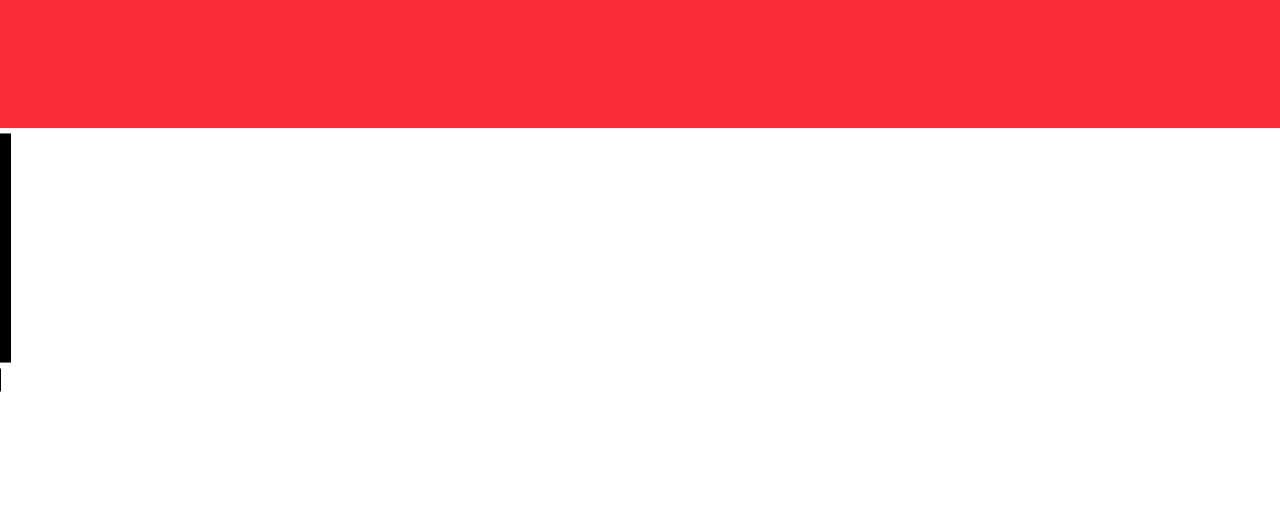
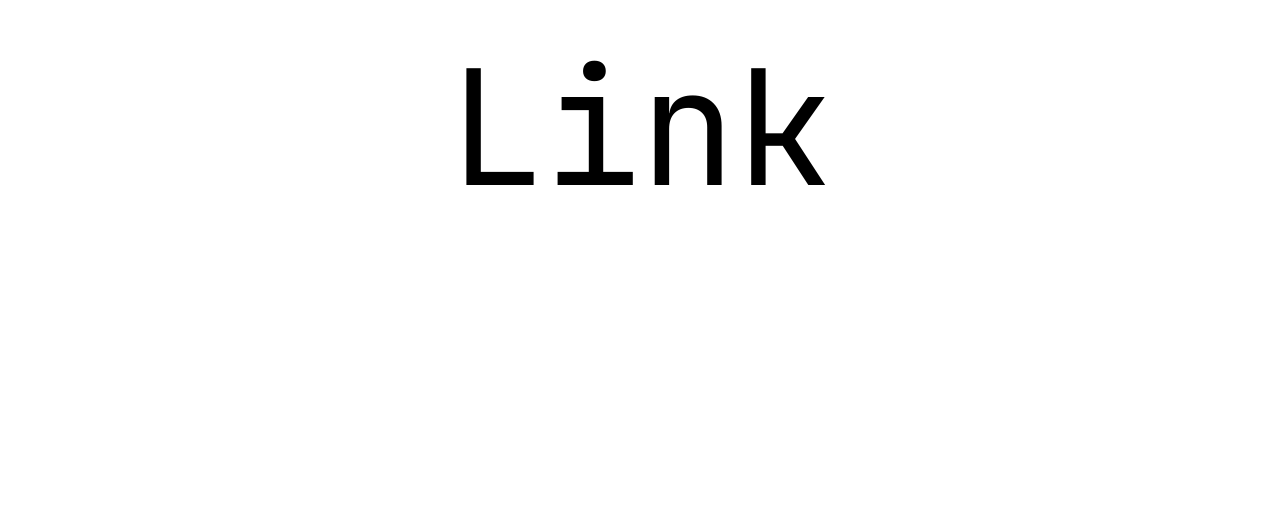
Before and after one commit to auilk/NEUNET, a React (Vite) app: page / in a window 1280 px wide. Shown: the part 272-800 px from the top of the page. Built offline with nearby package versions, Linux system fonts and the light colour scheme.

Commit message:
Create Navlink component with hover animation and customizable props

```diff
--- a/src/App.jsx
+++ b/src/App.jsx
@@ -1,28 +1,11 @@
-import { useRef } from "react";
-import TypeWriter from "./components/TypeWriter";
-import useScroll from "./hook/useScroll";
+import Navlink from "./components/Navlink";
 
 function App()
 {
-  const ref = useRef(null);
-
-  const greeting = useScroll(ref, 0, 50);
-  const signature = useScroll(ref, 50, 100);
-
   return(
-    <>
-      <div className="h-100 bg-red-500"></div>
-      <div
-        ref={ref}
-        className="h-[200vh]"
-      >
-        <div className="h-dvh sticky top-0 left-0">
-            <TypeWriter text={"HELLO, THERE!"} fontSize="10rem" width={greeting}></TypeWriter>
-            <TypeWriter text={"-neunet-"} fontSize="1rem" width={signature}></TypeWriter>
-        </div>
-      </div>
-      <div className="h-100 bg-green-500"></div>
-    </>
+    <div className="w-dvw h-dvh flex justify-center items-center gap-5">
+      <Navlink></Navlink>
+    </div>
   );
 }
 
--- /dev/null
+++ b/src/components/Navlink.jsx
@@ -0,0 +1,39 @@
+/**
+ * Renders a navigation link with customizable label, font size, and font family.
+ * Includes a hover animation for interactive visual feedback.
+ *
+ * @function Navlink
+ * @param {Object} props - The properties object.
+ * @param {string} props.to - The destination URL or path for the link.
+ * @param {string} [props.label="Link"] - The text to display for the link.
+ * @param {string} [props.fontSize="10rem"] - The CSS font size for the link text.
+ * @param {string} [props.font="jetbrains-mono"] - The font family to apply to the link text.
+ * @returns {JSX.Element} A styled navigation link with hover animation.
+ */
+function Navlink({to ,label = "Link", fontSize = "10rem", font = "jetbrains-mono"})
+{
+    return(
+        <a
+            className="relative cursor-pointer group"
+            style={{
+                fontFamily: font,
+                fontSize: fontSize,
+                width: `calc(${fontSize} * 3.1)`
+            }}
+            href={to}
+        >
+            <div className="opacity-0">{label}</div>
+
+            <div
+                className="absolute top-0 left-1/2 -translate-x-1/2 flex justify-center items-center gap-0 transition-[gap] w-10 group-hover:gap-[var(--hover-gap)] pointer-events-none"
+                style={{
+                    "--hover-gap": `calc(${fontSize} / 5)`
+                }}
+            >
+                {label.split('').map((letter, index) => (<span key={index}>{letter}</span>))}
+            </div>
+        </a>
+    );
+}
+
+export default Navlink;
```
